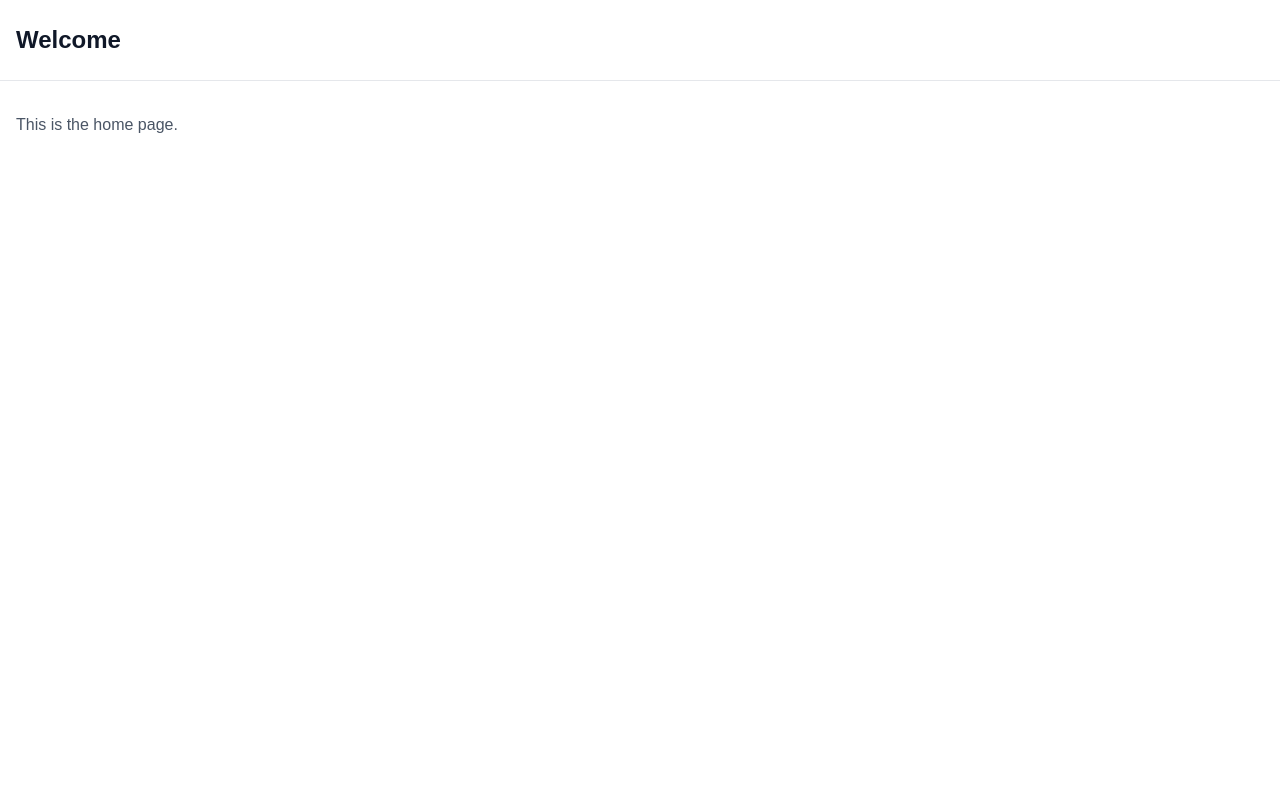
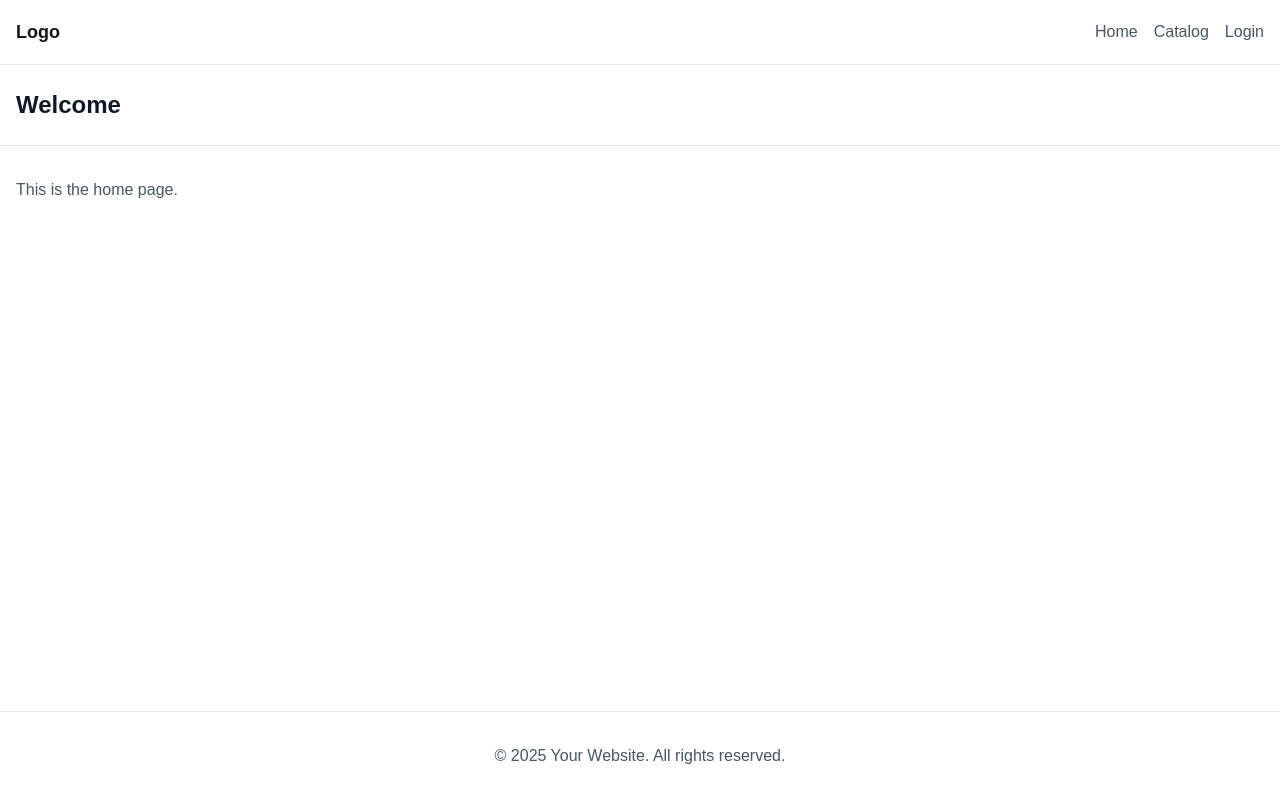
Before and after one commit to jaremavip3/dttp-project, a Next.js app in the folder client/: page / in a window 1280 px wide. Built offline with nearby package versions, Linux system fonts and the light colour scheme.

Commit message:
Update RootLayout to include Navbar and Footer, and modify metadata for website title and description

```diff
--- a/client/src/app/layout.js
+++ b/client/src/app/layout.js
@@ -1,5 +1,7 @@
 import { Geist, Geist_Mono } from "next/font/google";
 import "./globals.css";
+import Navbar from "@/components/Navbar";
+import Footer from "@/components/Footer";
 
 const geistSans = Geist({
   variable: "--font-geist-sans",
@@ -12,17 +14,17 @@ const geistMono = Geist_Mono({
 });
 
 export const metadata = {
-  title: "Create Next App",
-  description: "Generated by create next app",
+  title: "Your Website",
+  description: "A minimal website template",
 };
 
 export default function RootLayout({ children }) {
   return (
     <html lang="en">
-      <body
-        className={`${geistSans.variable} ${geistMono.variable} antialiased`}
-      >
-        {children}
+      <body className={`${geistSans.variable} ${geistMono.variable} antialiased min-h-screen flex flex-col`}>
+        <Navbar />
+        <main className="flex-1">{children}</main>
+        <Footer />
       </body>
     </html>
   );
```
